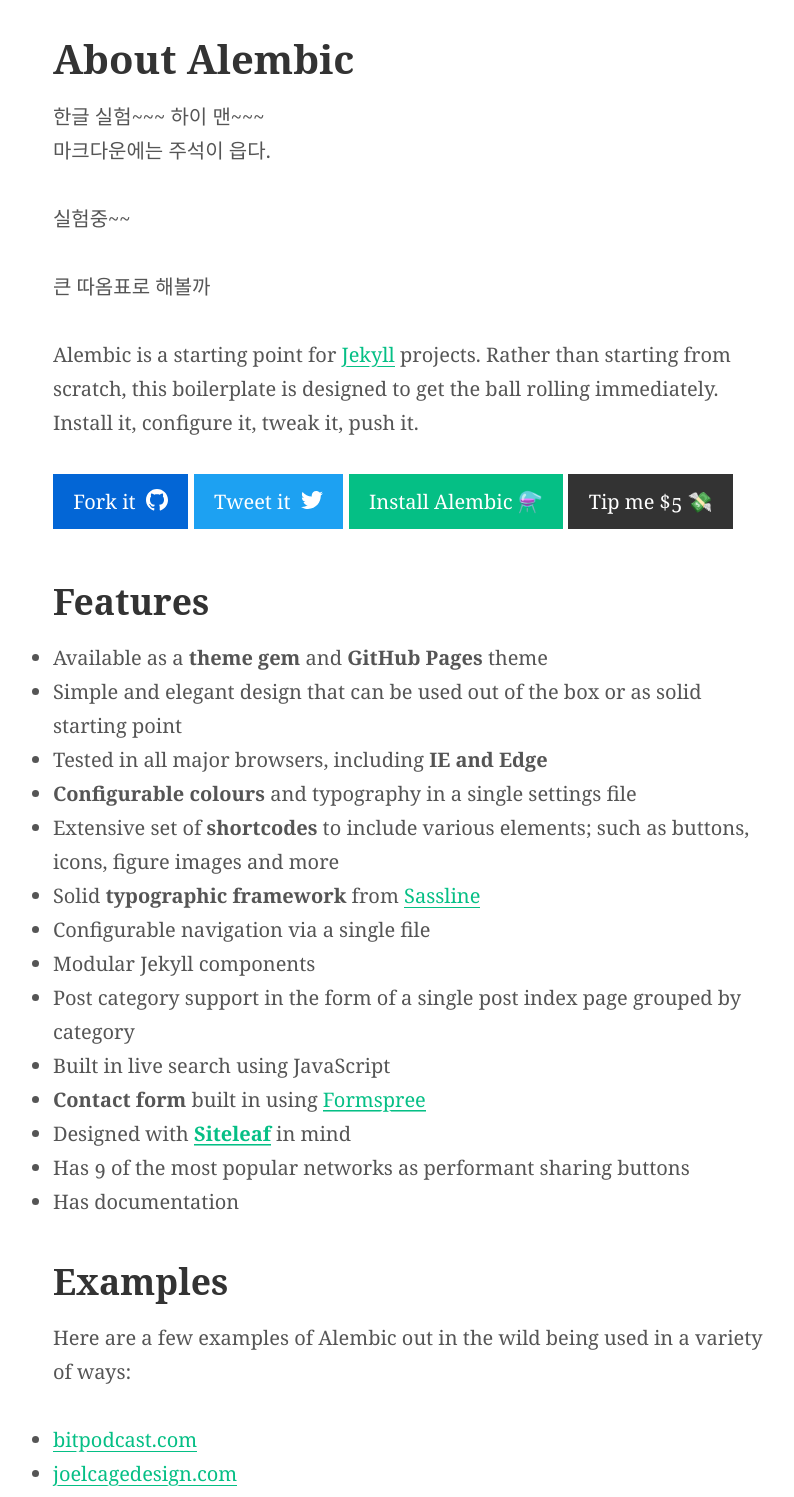
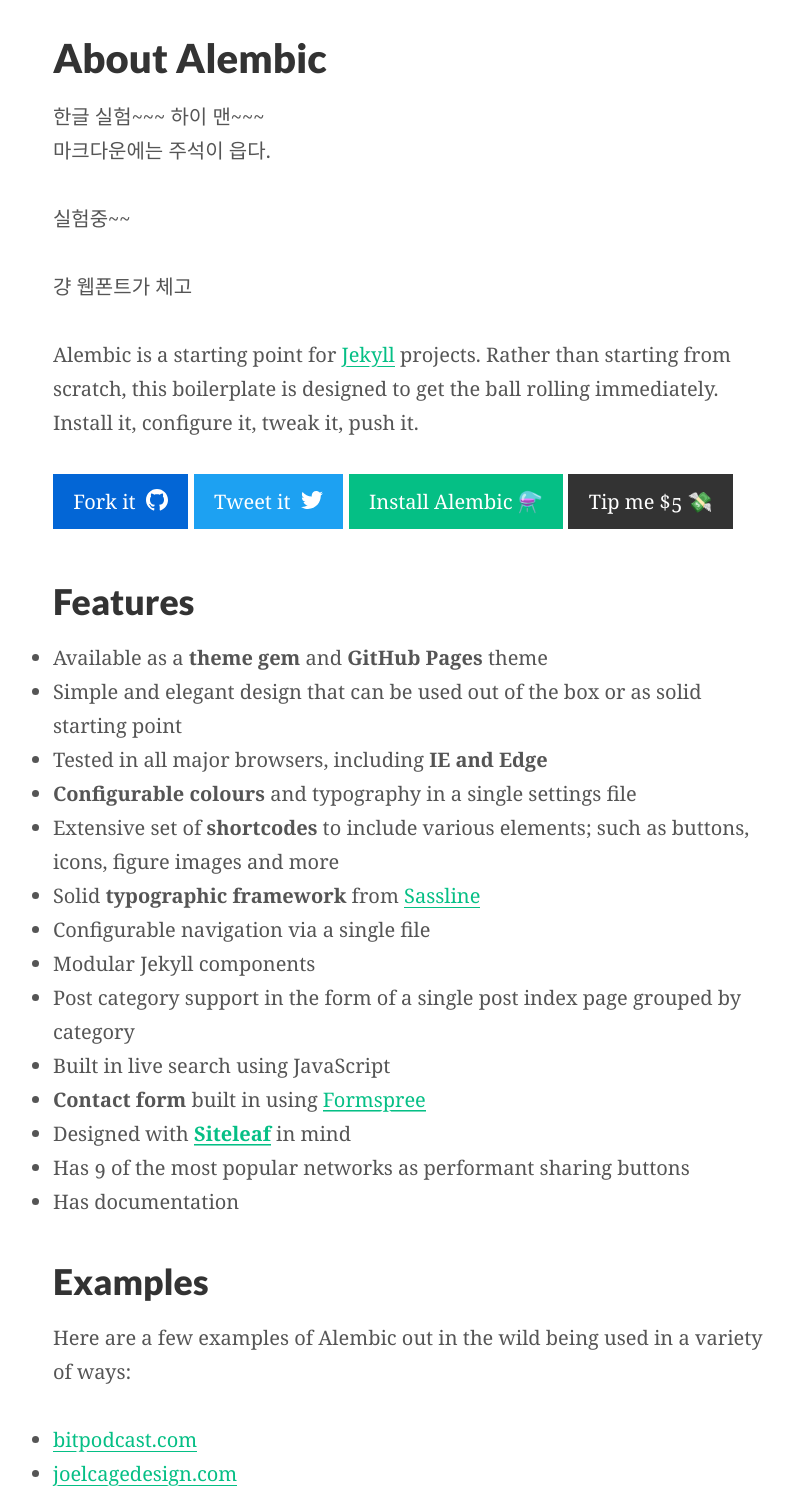
Before and after one commit to Haawron/Haawron.github.io, a Jekyll site: the page built from index.md, in a window 1280 px wide, cut to the strip 420-1917 px from the top of the page. Shown: the whole strip, without its empty margins (230-1024 px from the left). Built offline with Jekyll 4.4.1, drawn with Linux system fonts in a browser that asks for light colours; some web fonts are replaced; our own code applies the rules of GitHub Pages for plain Markdown files.

Commit message:
이쁜 제목 폰트 가즈아 웹폰트에 항복

```diff
--- a/_sass/_settings.scss
+++ b/_sass/_settings.scss
@@ -23,7 +23,7 @@
 );
 
 $headingtype: (
-  font-family: '"OldSansBlack", "Jeju Myeongjo", "serif"',
+  font-family: '"Lato", "Jeju Myeongjo", "serif"',
   regular: 400,
   bold: 700,
   cap-height: 0.75
@@ -38,3 +38,4 @@
 // Font import, if you're using a non-standard web font
 // @import url('https://fonts.googleapis.com/css?family=Merriweather:400,700');
 @import url('https://fonts.googleapis.com/earlyaccess/jejumyeongjo.css');
+@import url("https://fonts.googleapis.com/css?family=Lato:900");
--- a/_sass/sassline-base/_typography.scss
+++ b/_sass/sassline-base/_typography.scss
@@ -10,12 +10,6 @@
 }
 
 // Site-wide base styles.
-
-@font-face {
-  font-family: "OldSansBlack";
-  src: url(https://github.com/Haawron/Haawron.github.io/raw/master/assets/fonts/OldSansBlack.ttf) format('truetype');
-}
-
 body {
   @include fontsize(zeta, all);
 
--- a/index.md
+++ b/index.md
@@ -11,7 +11,7 @@
 마크다운에는 주석이 읍다.<br><br>
 실험중~~<br>
 
-큰 따옴표로 해볼까<br>
+걍 웹폰트가 체고<br>
 
 Alembic is a starting point for [Jekyll](https://jekyllrb.com/) projects. Rather than starting from scratch, this boilerplate is designed to get the ball rolling immediately. Install it, configure it, tweak it, push it.
 
```
